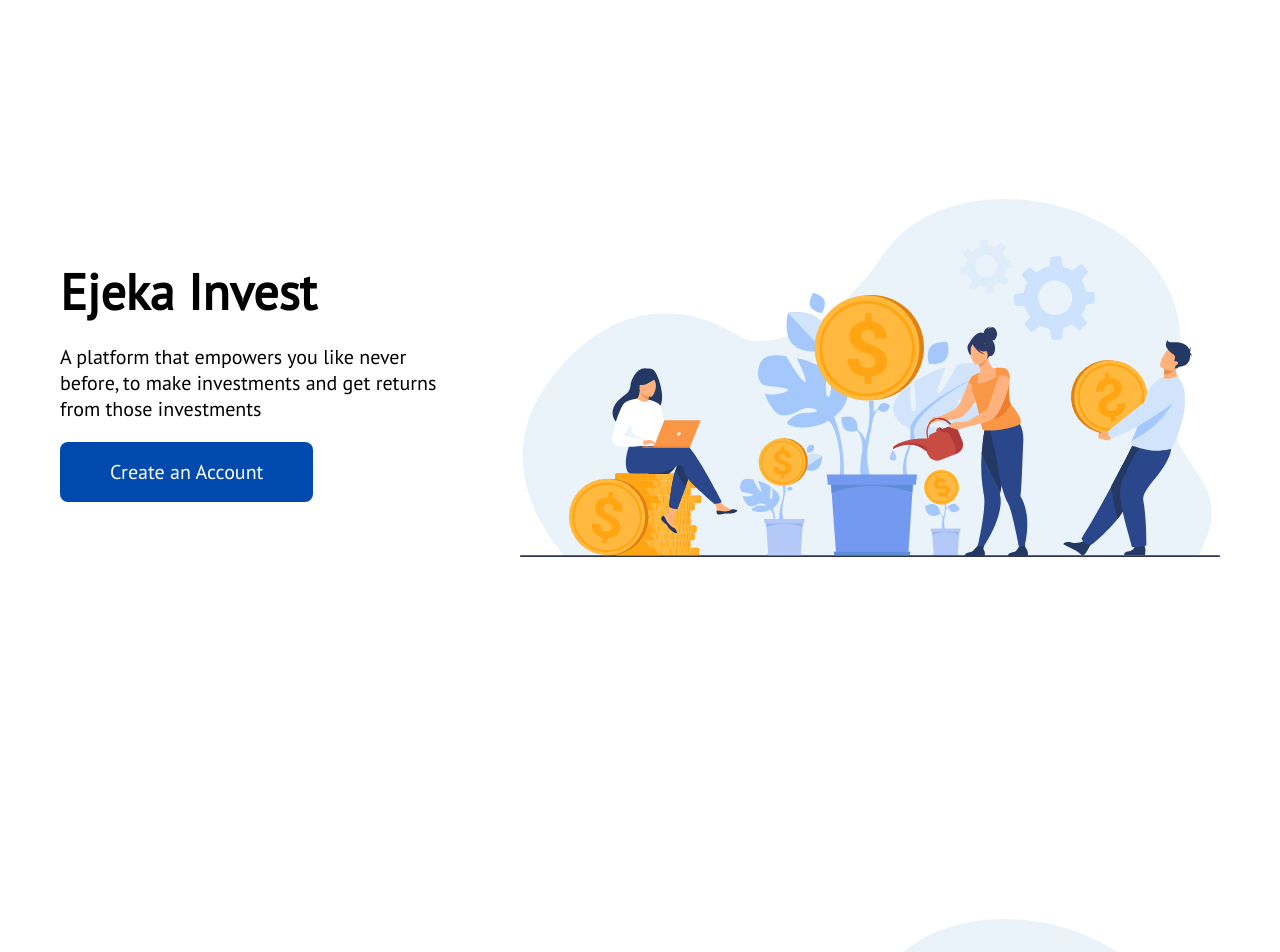
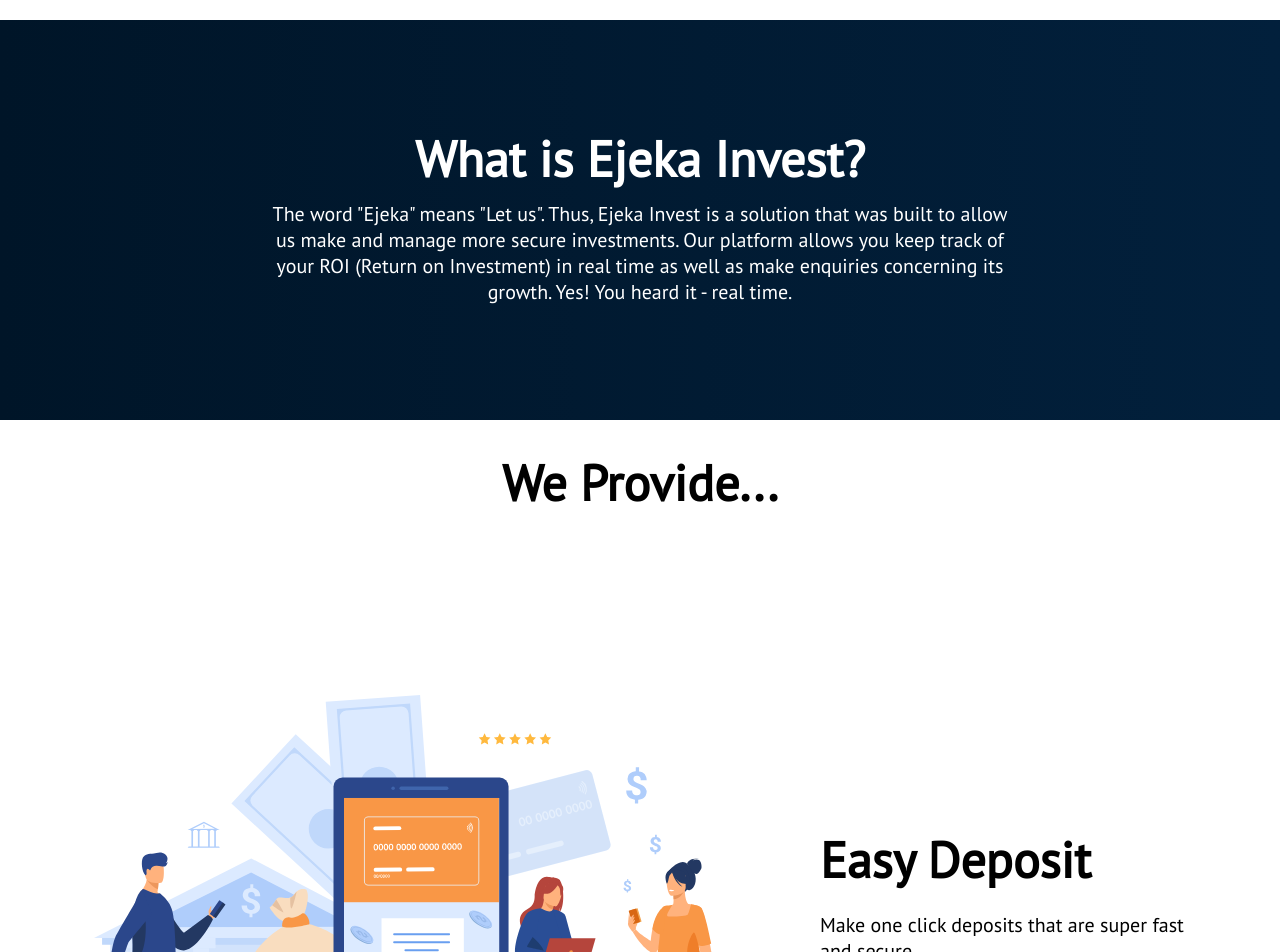
Before and after one commit to Ejeka-Invest/ejeka_invest, a React (Create React App) app in the folder frontend/: page / in a window 1280 px wide. Shown: the part 780-1732 px from the top of the page. Built offline with nearby package versions, Linux system fonts and the light colour scheme.

Commit message:
New components added to landing page

```diff
--- a/frontend/src/App.css
+++ b/frontend/src/App.css
@@ -3,10 +3,10 @@
     --light_blue: rgb(211, 234, 241);
     --algo_blue_plain: #02203c;
     --algo_blue: linear-gradient(-90deg,#02203c,#001528);
-    --hero_header_font: 50px;
-    --hero_header_font-md: 40px;
-    --hero_header_font-sm: 30px;
-    --hero_body_font: 20px;
+    --header_font: 50px;
+    --header_font-md: 40px;
+    --header_font-sm: 30px;
+    --body_font: 20px;
 }
 * {
     padding: 0;
--- a/frontend/src/components/HeroSection.css
+++ b/frontend/src/components/HeroSection.css
@@ -9,17 +9,17 @@
     max-width: 400px;
 }
 .heroSection__header {
-    font-size: var(--hero_header_font);
+    font-size: var(--header_font);
 }
 .heroSection__body {
-    font-size: var(--hero_body_font);
+    font-size: var(--body_font);
     padding: 20px 0;
 }
 .heroSection__btn {
     background-color: var(--ejeka_blue);
     color: white;
     padding: 17px 50px;
-    font-size: var(--hero_body_font);
+    font-size: var(--body_font);
     border: none;
     outline: none;
     border-radius: 8px;
@@ -36,7 +36,7 @@
         width: 300px;
     }
     .heroSection__header {
-        font-size: var(--hero_header_font-md);
+        font-size: var(--header_font-md);
     }
     .heroSection__image {
         width: 600px;
--- a/frontend/src/components/HeroSection.js
+++ b/frontend/src/components/HeroSection.js
@@ -2,16 +2,27 @@
 import "./HeroSection.css";
 import invest from "../svgs/invest.svg";
 
-function HeroSection() {
+function HeroSection({
+  header,
+  body,
+  button,
+  image,
+  height,
+  flex,
+  imageWidth,
+}) {
   return (
-    <div className="heroSection">
+    <div
+      className="heroSection"
+      style={{ height: height, flexDirection: flex }}
+    >
       <div className="heroSection__text">
-        <h1 className="heroSection__header">Ejeka Invest</h1>
-        <p className="heroSection__body">A platform that empowers you like never before, to make investments and get returns from those investments</p>
-        <button className="heroSection__btn">Create an Account</button>
+        {header}
+        <p className="heroSection__body">{body}</p>
+        {button}
       </div>
-      <div className="heroSection__image">
-        <img src={invest} alt="" />
+      <div className="heroSection__image" style={{ width: imageWidth }}>
+        <img src={image} alt="" />
       </div>
     </div>
   );
--- /dev/null
+++ b/frontend/src/components/Info.css
@@ -0,0 +1,24 @@
+.info {
+    background: var(--algo_blue);
+    color: white;
+    min-height: 50vh;
+    display: flex;
+    align-items: center;
+}
+.info__wrapper {
+    text-align: center;
+    max-width: 750px;
+    margin: 0 auto;
+}
+.info__header {
+    font-size: var(--header_font);
+}
+.info__body {
+    font-size: var(--body_font);
+    padding: 10px 0 ;
+}
+@media(max-width: 768px) {
+    .info__header {
+        font-size: var(--header_font-md);
+    }
+}
--- /dev/null
+++ b/frontend/src/components/Info.js
@@ -0,0 +1,20 @@
+import React from "react";
+import "./Info.css";
+
+function Info() {
+  return (
+    <div className="info">
+      <div className="info__wrapper">
+        <h1 className="info__header">What is Ejeka Invest?</h1>
+        <p className="info__body">
+          The word "Ejeka" means "Let us". Thus, Ejeka Invest is a solution that
+          was built to allow us make and manage more secure investments. Our
+          platform allows you keep track of your ROI (Return on Investment) in
+          real time as well as make enquiries concerning its growth. Yes! You heard it - real time.
+        </p>
+      </div>
+    </div>
+  );
+}
+
+export default Info;
--- /dev/null
+++ b/frontend/src/data/hero.js
@@ -0,0 +1,23 @@
+import investImage from "../svgs/invest.svg";
+import mobile from "../svgs/mobile.svg";
+import guaranteeImage from "../svgs/guarantee.svg";
+
+export const invest = {
+  header: <h1 className="heroSection__header">Ejeka Invest</h1>,
+  body:
+    "A platform that empowers you like never before, to make investments and get returns from those investments",
+  button: <button className="heroSection__btn">Create an Account</button>,
+  image: investImage,
+};
+export const deposit = {
+  header: <h1 className="heroSection__header">Easy Deposit</h1>,
+  body: "Make one click deposits that are super fast and secure",
+  image: mobile,
+  flex: "row-reverse",
+};
+export const guarantee = {
+  header: <h1 className="heroSection__header">Guaranteed Returns (ROI)</h1>,
+  body: "We provide guaranteed returns on investments. It's in our DNA",
+  image: guaranteeImage,
+  imageWidth: "400px",
+};
--- a/frontend/src/pages/Home.css
+++ b/frontend/src/pages/Home.css
@@ -0,0 +1,10 @@
+.home__header {
+    text-align: center;
+    font-size: var(--header_font);
+    padding: 30px 0;
+}
+@media(max-width: 768px) {
+    .home__header {
+        font-size: var(--header_font-md);
+    }
+}
--- a/frontend/src/pages/Home.js
+++ b/frontend/src/pages/Home.js
@@ -2,6 +2,8 @@
 import "./Home.css";
 import Navbar from "../components/Navbar";
 import HeroSection from "../components/HeroSection";
+import Info from "../components/Info";
+import { deposit, guarantee, invest } from "../data/hero";
 
 function Home() {
     useEffect(() => {
@@ -10,10 +12,11 @@
     return(
         <div className="home">
             <Navbar />
-            <HeroSection />
-            <HeroSection />
-            <HeroSection />
-            <HeroSection />
+            <HeroSection {...invest} />
+            <Info />
+            <h1 className="home__header">We Provide...</h1>
+            <HeroSection {...deposit} />
+            <HeroSection {...guarantee} />
         </div>
     )
 }
```
